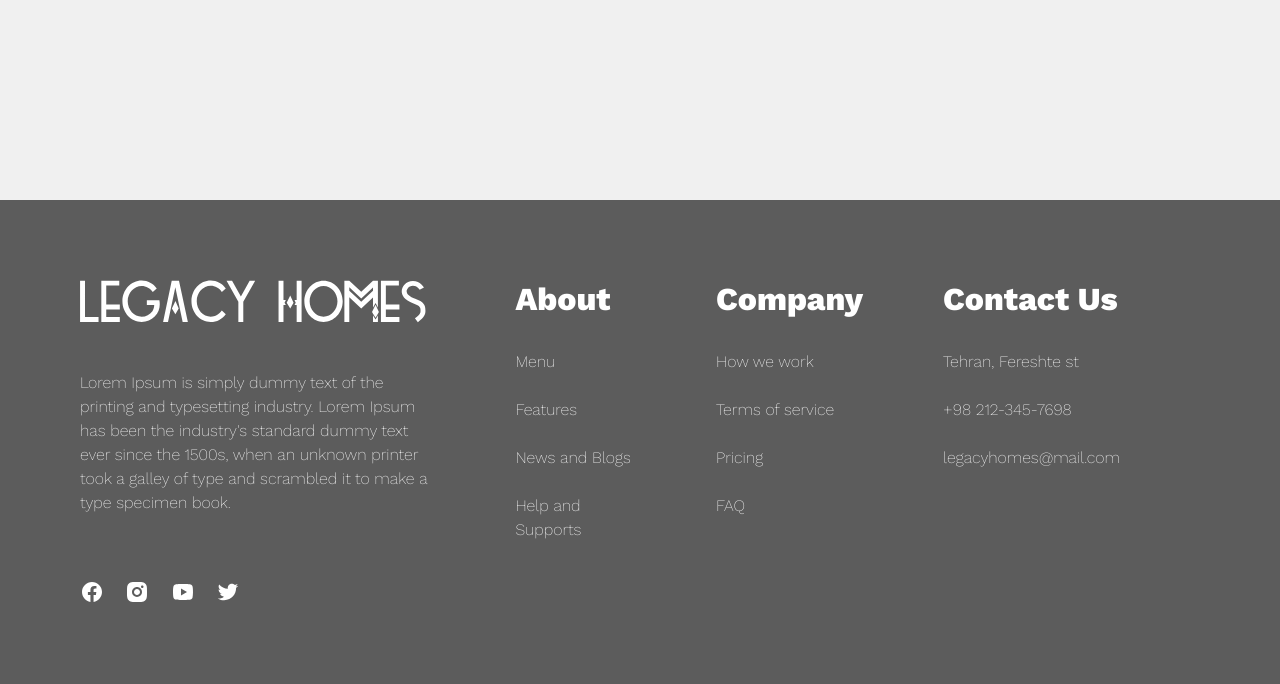
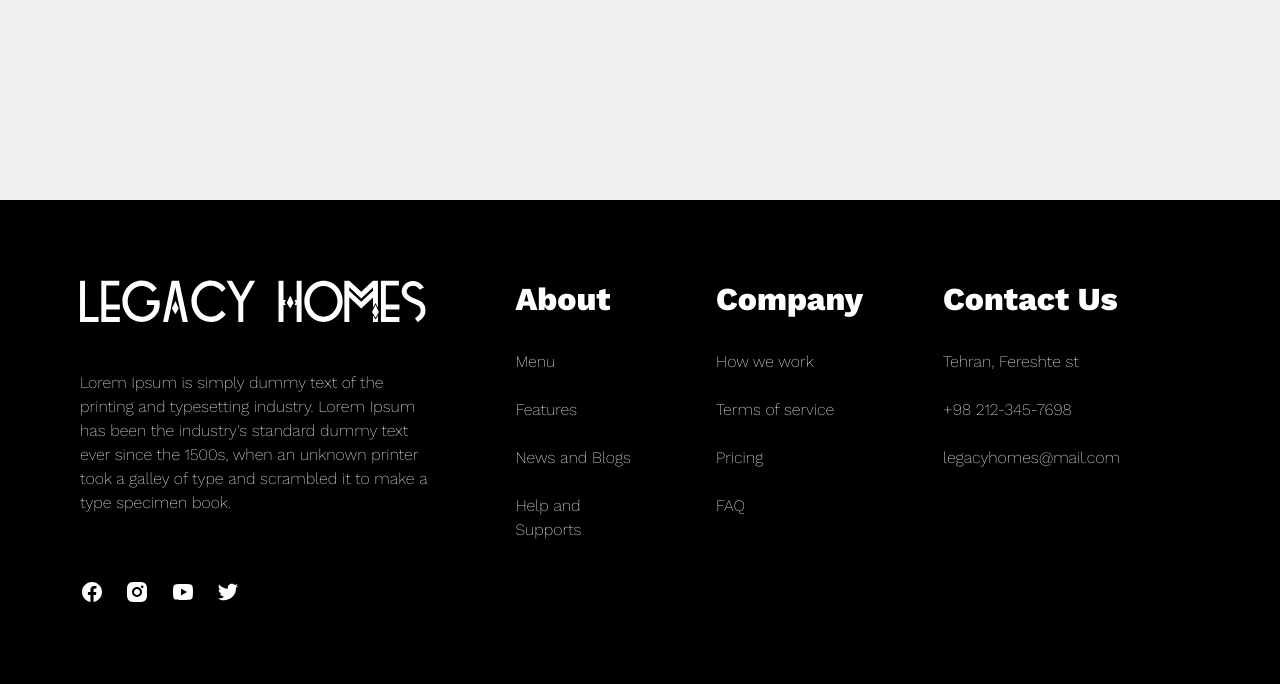
Before and after one commit to narimanvt/DB-RealEstate, a Django app: page / in a window 1280 px wide. Shown: the part 3320-4004 px from the top of the page. Run offline with Django 3.2, Linux system fonts and the light colour scheme; data that the repository does not hold is empty; some web fonts are replaced.

Commit message:
change the color

```diff
--- a/realestate/Estates_and_Locations/static/Estates_and_Locations/css/style.css
+++ b/realestate/Estates_and_Locations/static/Estates_and_Locations/css/style.css
@@ -262,7 +262,7 @@ select {
     top: 440%;
     display: flex;
     justify-content: center;
-    background-color: #5C5C5C;
+    background-color: #000000;
     padding: 5rem;
     /* filter: brightness(50%); */
     /* background-image: url('images/zero-take-WvHrrR1C5Po-unsplash.jpg'); */
```
